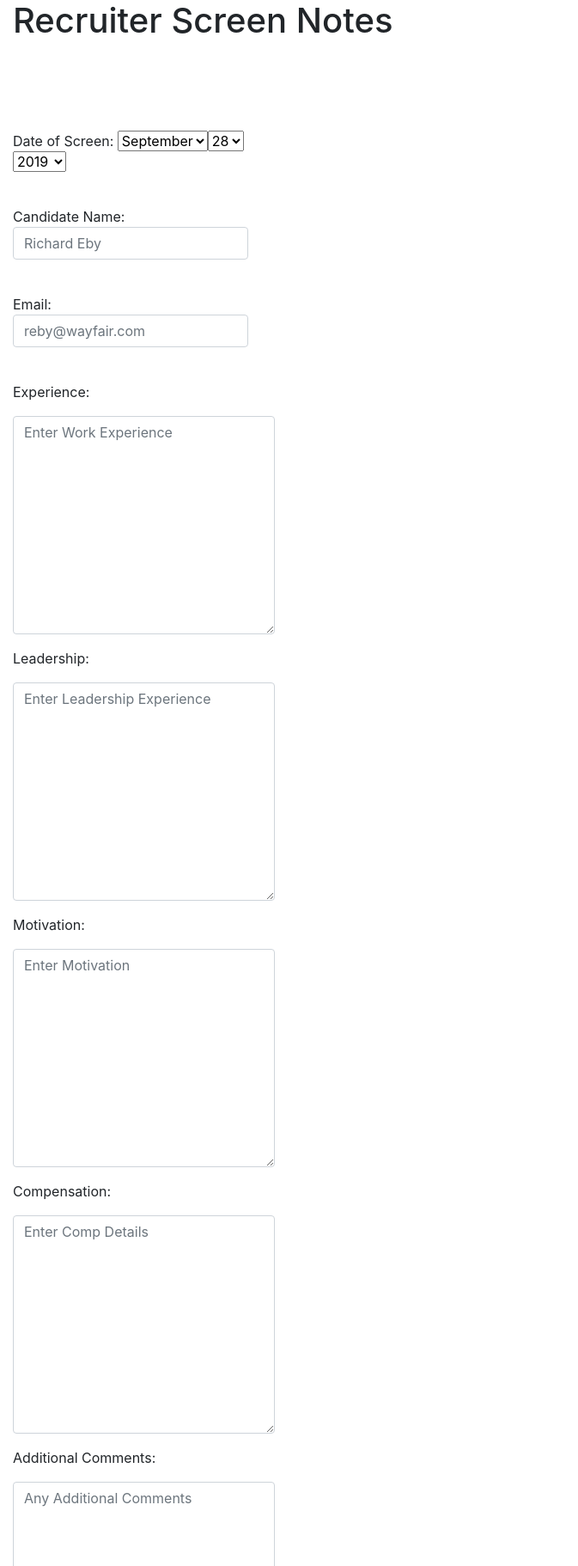
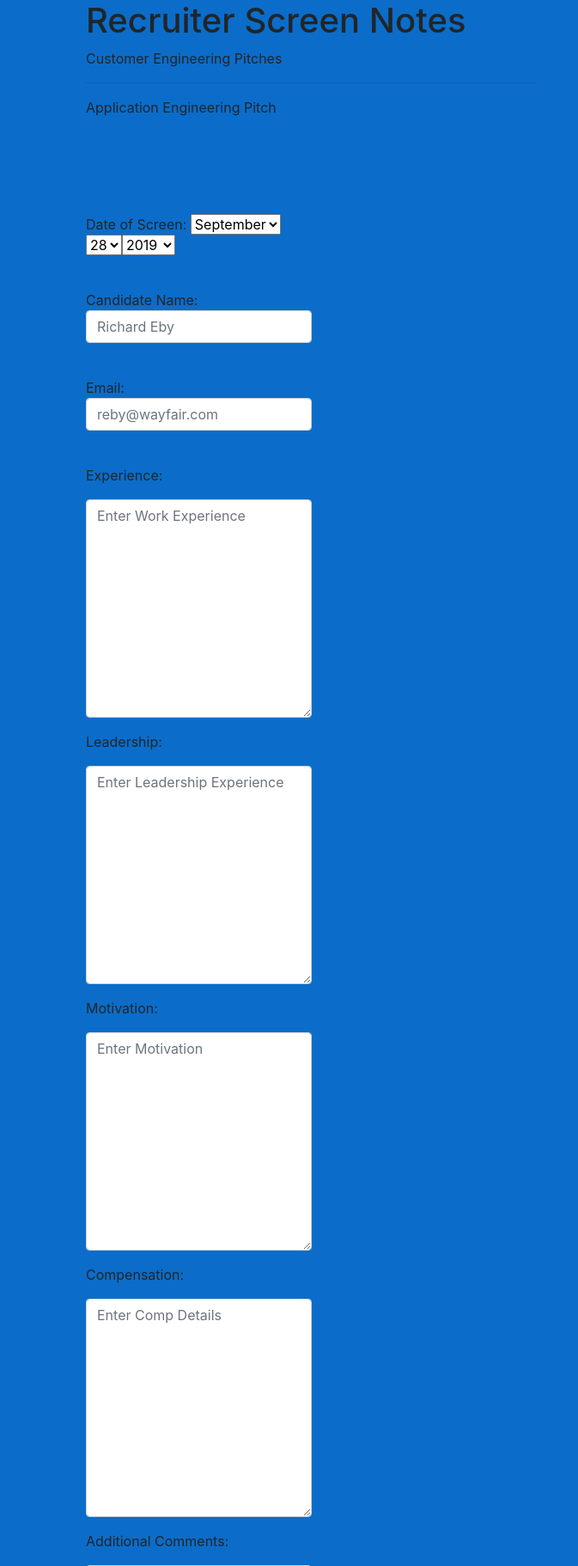
Before and after one commit to TheCodingRecruiter/recruiterscreennotesproject, a Django app: page / in a window 1280 px wide. Shown: the top 1822 px of the page at 86% size, without its empty margins (0-673 px from the left). Run offline with Django 3.2, Linux system fonts and the light colour scheme; some libraries are stand-ins or nearby versions.

Commit message:
Updated CSS and HTML trying to make it look better and add a sidebar.

```diff
--- a/recruiterscreennotesapp/templates/recruiterscreennotesapp/recruiternotes.html
+++ b/recruiterscreennotesapp/templates/recruiterscreennotesapp/recruiternotes.html
@@ -1,10 +1,10 @@
 {% extends "base.html" %}
-{% load static %}
+
 {% load widget_tweaks %}
 
 
 {% block base_head %}
-<link rel='stylesheet' href='{% static "css/recruiterscreen.css" %}'>
+
 {% endblock%}
 
 
@@ -13,10 +13,39 @@
 <div class="col-12 col-md-6">
 
 
+
 <h1>{{title}}</h1>
 
-<form method='POST' action='' class="col-12 col-md-6" enctype="multipart/form-data"> {% csrf_token %}
+<div class="sidebar">
+<p> Customer Engineering Pitches </p>
+<hr>
+
+<p>
+<p class="text-left" onclick="toggle_visibility('APP-ENGINEERING')">Application Engineering Pitch</p>
+<div class="text-left" id="APP-ENGINEERING" style="display:none;">
+<p class="text-left"> This group is responsible for creating and maintaining all functions that go into our iOs and Android Apps. The goal is to enhance the mobile customer experience as ~60%, which equates to over 750,000 daily active users, of our customers shop via mobile devices.  Wayfair boasts the largest mobile team in Boston, ~100 total, and currently is 70% iOs and 30% android.  This team is working on arguably the most cutting edge projects on the engineering team, including visual search. <br>
+        TECH/LANGUAGES: ANDROID - KOTLIN, JAVA.  IOS: SWIFT
+        </p>
+
+</p>
+
+
+
+
+
+
+
+
+
+
+
+</div>
+
+<!-- THE SIDEBAR IS ABOVE THIS LINE AND THE FORM IS BELOW THIS LINE.  THEY OPERATE OFF OF FLOAT -->
+
+<form method='POST' action='' class="col-12 col-md-6 left" enctype="multipart/form-data"> {% csrf_token %}
 <br><br><br><br>
+
 
 
 <div class="row">
@@ -149,4 +178,28 @@
 
 
 </div>
+
+
+<script type="text/javascript">
+
+
+
+
+
+    function toggle_visibility(id) {
+       var e = document.getElementById(id);
+       if(e.style.display == 'block')
+          e.style.display = 'none';
+       else
+          e.style.display = 'block';
+    }
+
+
+
+
+
+
+
+
+</script>
 {% endblock %}
--- a/static/css/recruiterscreen.css
+++ b/static/css/recruiterscreen.css
@@ -0,0 +1,15 @@
+body {
+    background: #0b6dc9;
+}
+
+.container {
+    background: #0b6dc9;
+}
+
+.sidebar {
+    float:right;
+}
+
+.left {
+    float:left;
+}
--- a/templates/base.html
+++ b/templates/base.html
@@ -1,3 +1,6 @@
+{% load static %}
+
+
 <!doctype html>
 <html lang="en">
   <head>
@@ -9,13 +12,16 @@
     <link rel="stylesheet" href="https://stackpath.bootstrapcdn.com/bootstrap/4.3.1/css/bootstrap.min.css" integrity="sha384-ggOyR0iXCbMQv3Xipma34MD+dH/1fQ784/j6cY/iJTQUOhcWr7x9JvoRxT2MZw1T" crossorigin="anonymous">
 
     <title>Recruiter Screen Notes</title>
+    <link rel='stylesheet' href='{% static "css/recruiterscreen.css" %}'>
   </head>
   <body>
 
 
-
+<div class="container">
     {% block content %}
     {% endblock %}
+  </div>
+
 
 
 
```
Also changed, not shown: recruiterscreennotes/settings.py (+9 -0 lines).
